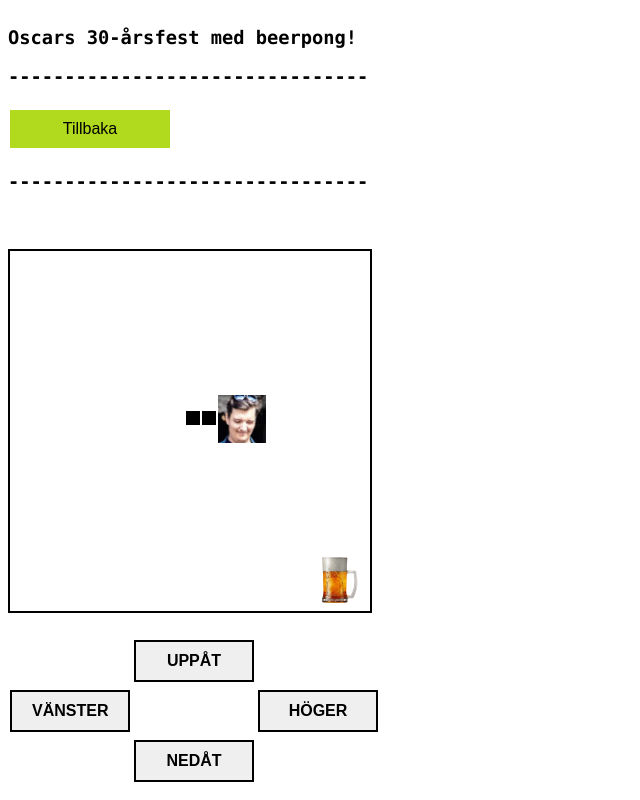
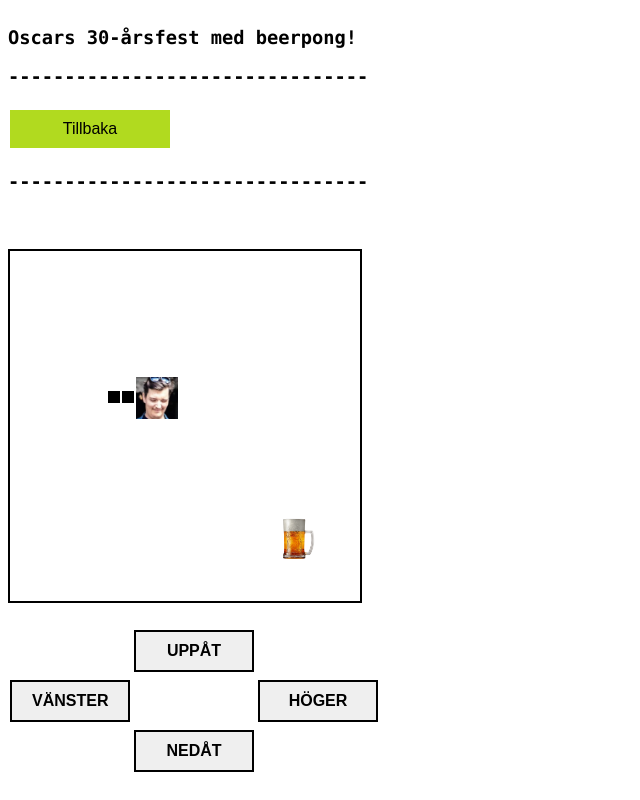
Before and after one commit to HenrikElmer/firststaticweb, a plain HTML site: page src/snake/snake.html in a window 1280 px wide. Shown: the whole page, without its empty margins (0-640 px from the left). Drawn offline with Linux system fonts and the light colour scheme.

Commit message:
size/snake/canvas

```diff
--- a/src/snake/snake.html
+++ b/src/snake/snake.html
@@ -5,6 +5,9 @@
     <title>Snake</title>
     <meta charset="UTF-8">
     <meta name="viewport" content="width=device-width, initial-scale=1.0">
+
+</head>
+
 <style>
     body {
         font-family: "Lucida Console", "Courier New", monospace;
@@ -55,7 +58,6 @@
         width: 160px
     }
 </style>
-</head>
 
 <body>
     <div>
@@ -64,7 +66,7 @@
         <button type="button" class="buttonback" onclick="document.location='../index.html'"> Tillbaka </button>
         <h3>--------------------------------</h3>
         <br><br>
-        <canvas width="360" height="360" id="game"></canvas>
+        <canvas width="350" height="350" id="game"></canvas>
         <br><br>
         <button class="button" style="visibility:hidden"> BLANK </button><button class="button" onclick="upButton()">
             UPPÅT </button><button class="button" style="visibility:hidden"> BLANK </button><br>
@@ -81,12 +83,12 @@
 
         // the canvas width & height, snake x & y, and the apple x & y, all need to be a multiples of the grid size in order for collision detection to work
         // (e.g. 16 * 25 = 400)
-        var grid = 16;
+        var grid = 14;
         var count = 0;
 
         var snake = {
-            x: 160,
-            y: 160,
+            x: 140,
+            y: 140,
 
             // snake velocity. moves one grid length every frame in either the x or y direction
             dx: grid,
@@ -99,8 +101,8 @@
             maxCells: 4
         };
         var apple = {
-            x: 320,
-            y: 320
+            x: 280,
+            y: 280
         };
 
         // get random whole numbers in a specific range
```
Also changed, not shown: src/index.html (+2 -2 lines). Lines whose indentation alone changed are shown as unchanged.
